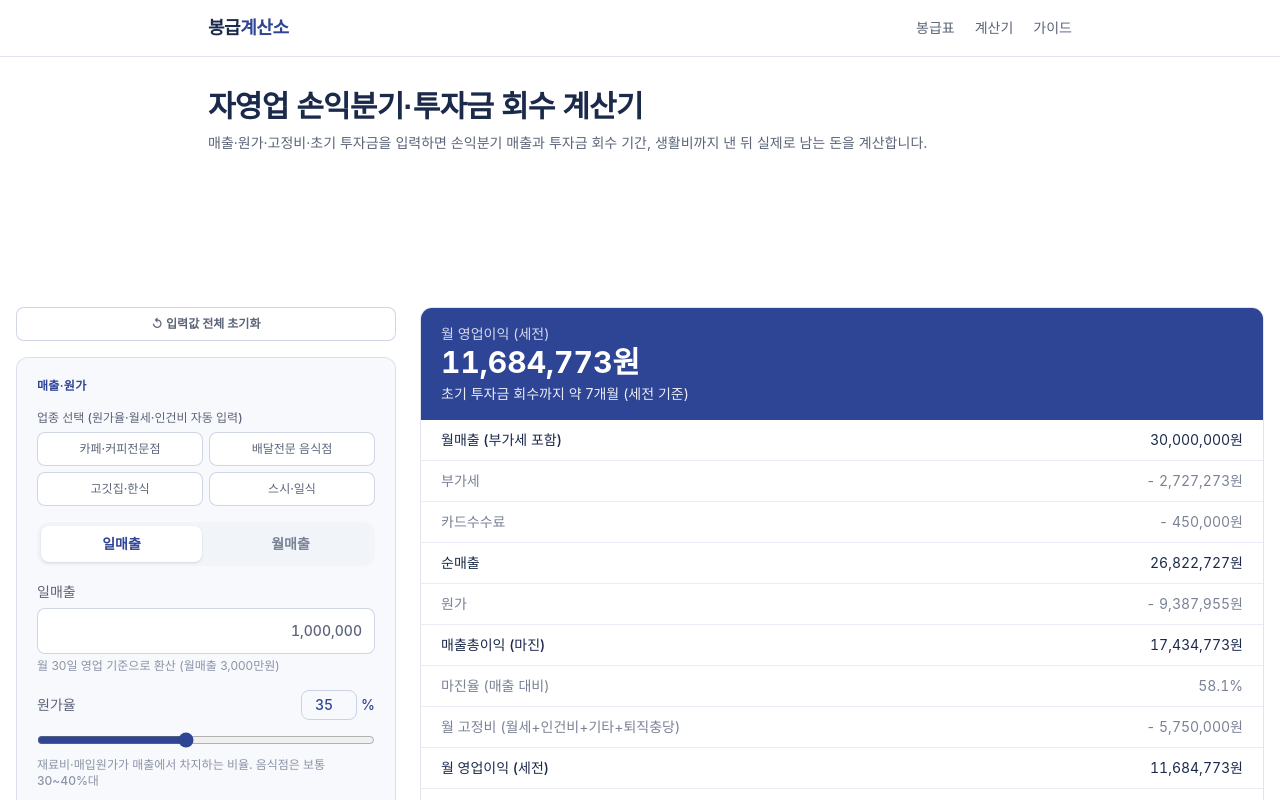
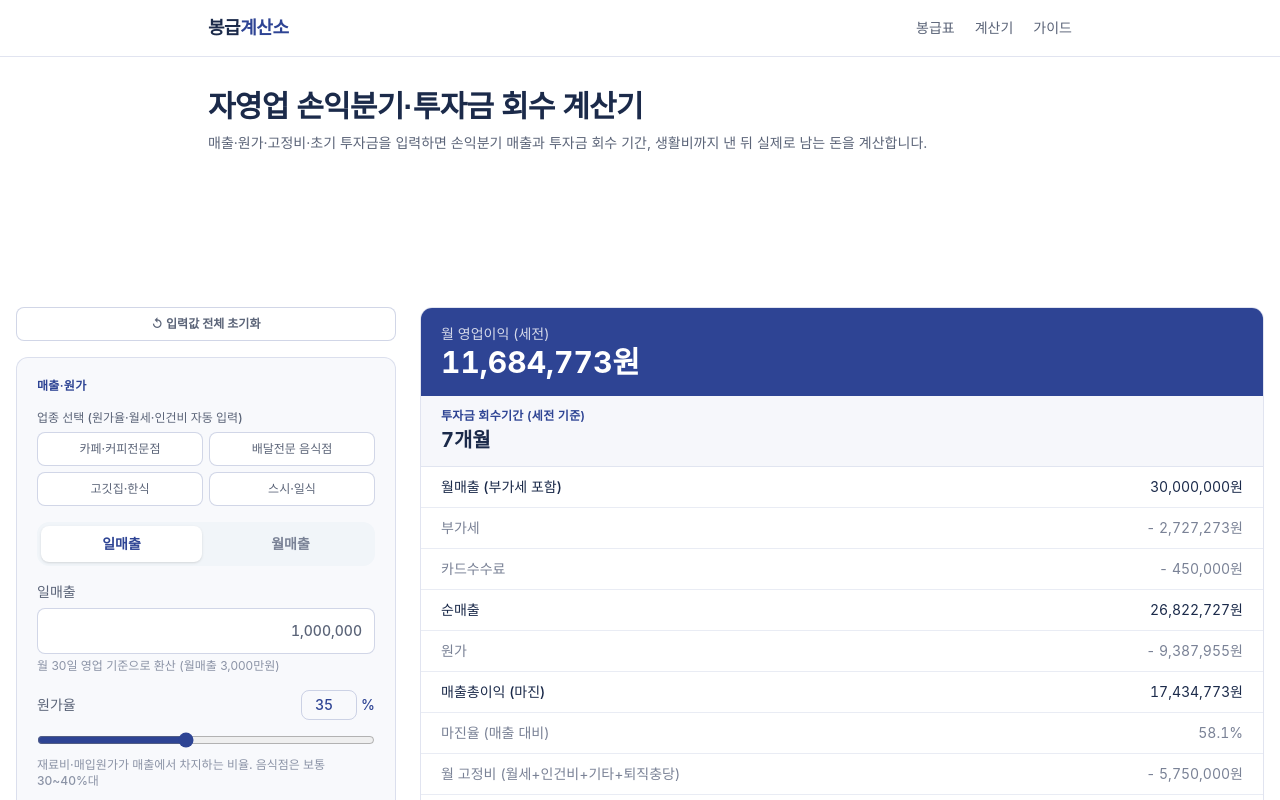
Before and after one commit to parkdane/pay-calc, a Next.js app: page /calc/business-breakeven in a window 1280 px wide. Shown: the top 800 px of the page. Built offline with nearby package versions, Linux system fonts and the light colour scheme; a web font is replaced by a local one.

Commit message:
business-breakeven: 투자금 회수기간을 별도 카드로 분리해 가시성 개선

```diff
--- a/components/BusinessBreakEvenCalc.tsx
+++ b/components/BusinessBreakEvenCalc.tsx
@@ -451,12 +451,13 @@ export default function BusinessBreakEvenCalc() {
             <div className="bg-[#2E4494] px-5 py-4 text-white">
               <p className="text-sm opacity-80">월 영업이익 (세전)</p>
               <p className="text-3xl font-bold tabular-nums">{won(result.operatingProfit)}</p>
-              <p className="mt-1 text-sm opacity-90">
-                {result.paybackMonths !== null
-                  ? `초기 투자금 회수까지 약 ${fmtMonths(result.paybackMonths)} (${
-                      includeTax && paybackBasis === "aftertax" ? "세후" : "세전"
-                    } 기준)`
-                  : "현재 조건으로는 투자금을 회수할 수 없습니다 (영업이익 적자)"}
+            </div>
+            <div className="border-b border-[rgba(46,68,148,0.10)] bg-[rgba(46,68,148,0.04)] px-5 py-3">
+              <p className="text-xs font-semibold uppercase tracking-wide text-[#2E4494]">
+                투자금 회수기간 ({includeTax && paybackBasis === "aftertax" ? "세후" : "세전"} 기준)
+              </p>
+              <p className="mt-0.5 text-xl font-bold tabular-nums text-[#1B2A4A]">
+                {result.paybackMonths !== null ? fmtMonths(result.paybackMonths) : "회수 불가 (적자)"}
               </p>
             </div>
             <dl className="divide-y divide-[rgba(46,68,148,0.10)] bg-white text-sm">
```
